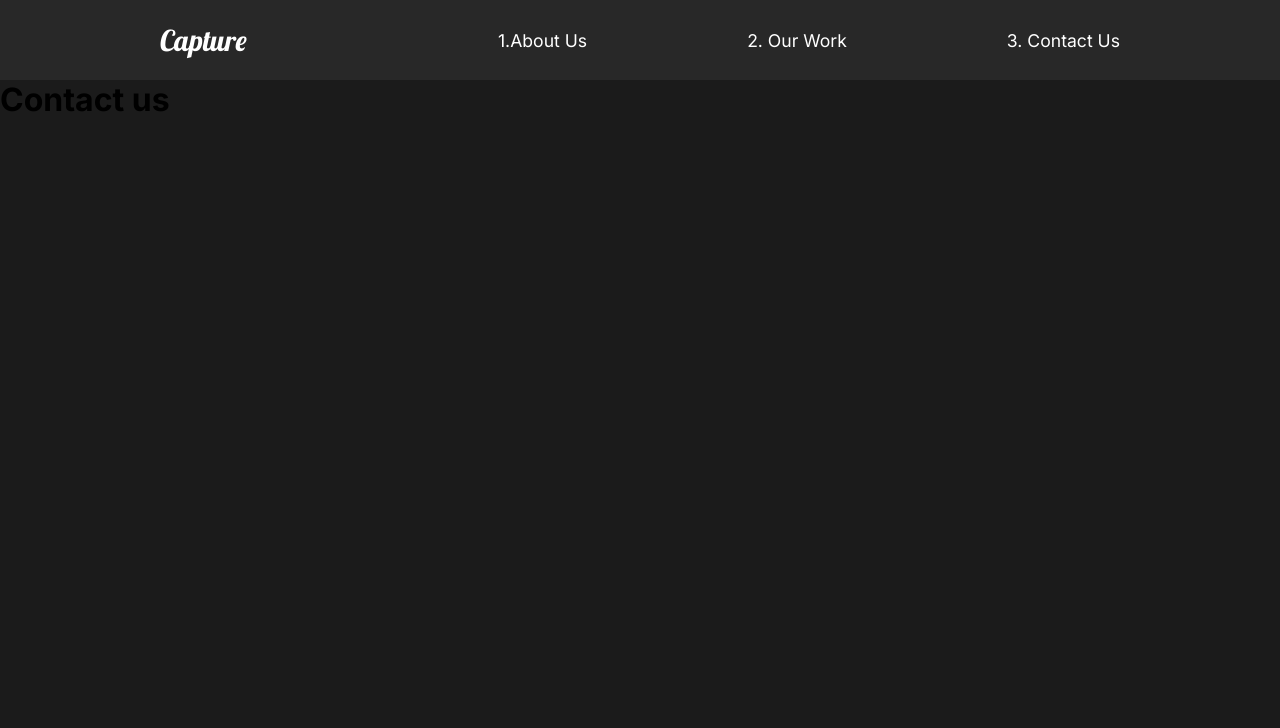
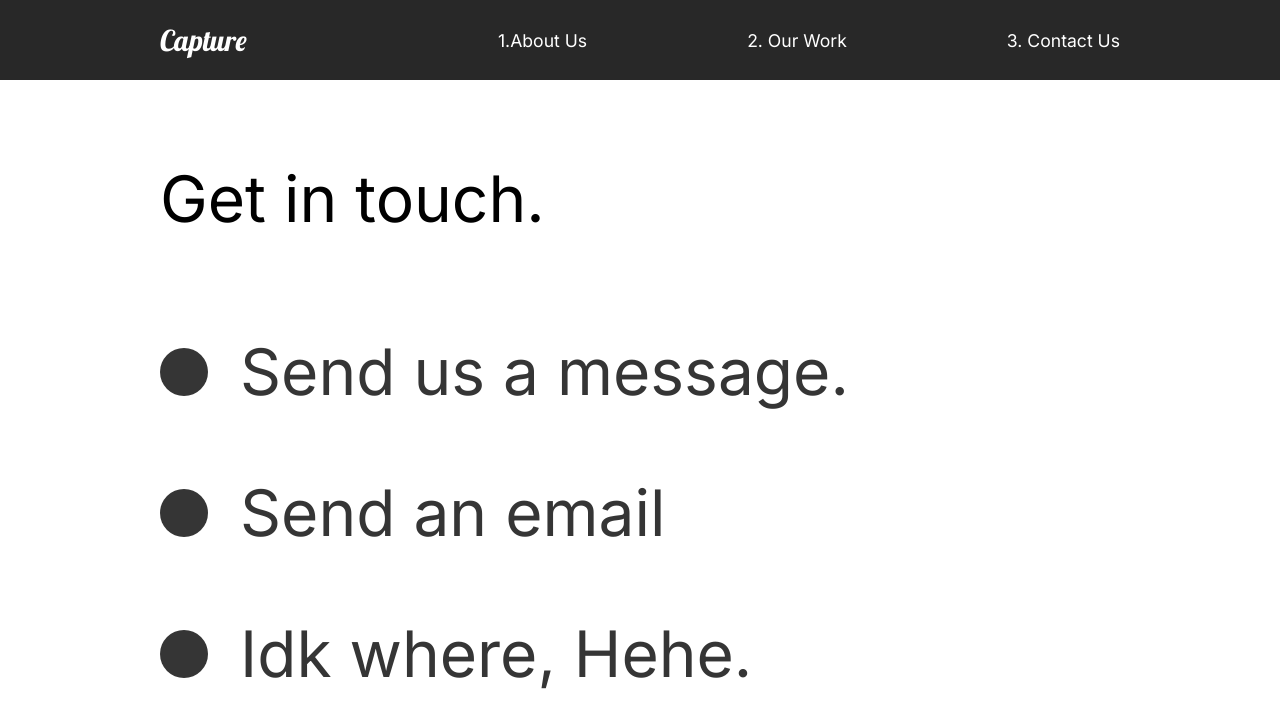
Before and after one commit to anshumanxda/react-practice-portfolio, a React (Create React App) app: page /contact in a window 1280 px wide. Shown: the top 728 px of the page. Built offline with nearby package versions, Linux system fonts and the light colour scheme.

Commit message:
ContactUs: finishing contact us page Added some animation

```diff
--- a/src/pages/ContactUs.js
+++ b/src/pages/ContactUs.js
@@ -1,18 +1,77 @@
 import React from "react";
 //aniamtion
 import { motion } from "framer-motion";
-import { pageAnimation } from "../animation";
+import { pageAnimation, titleAnim } from "../animation";
+import styled from "styled-components";
+import "../comonents/GlobalStyle";
+
 const ContactUs = () => {
   return (
-    <motion.div
+    <ContactStyle
       exit="exit"
       variants={pageAnimation}
       initial="hidden"
       animate="show"
+      style={{ background: "#fff" }}
     >
-      <h1>Contact us</h1>
-    </motion.div>
+      <Title>
+        <Hide>
+          <motion.div variants={titleAnim} style={{ fontSize: "4rem" }}>
+            Get in touch.
+          </motion.div>
+        </Hide>
+      </Title>
+      <div>
+        <Hide>
+          <Social variants={titleAnim}>
+            <Circle />
+            <h2>Send us a message.</h2>
+          </Social>
+        </Hide>
+        <Hide>
+          <Social variants={titleAnim}>
+            <Circle />
+            <h2>Send an email</h2>
+          </Social>
+        </Hide>
+        <Hide>
+          <Social variants={titleAnim}>
+            <Circle />
+            <h2>Idk where, Hehe.</h2>
+          </Social>
+        </Hide>
+      </div>
+    </ContactStyle>
   );
 };
 
+const ContactStyle = styled(motion.div)`
+  padding: 5rem 10rem;
+  color: #353535;
+  min-height: 90vh;
+`;
+
+const Title = styled.div`
+  margin-bottom: 4rem;
+  color: black;
+`;
+
+const Hide = styled.div`
+  overflow: hidden;
+`;
+const Circle = styled.div`
+  border-radius: 50%;
+  width: 3rem;
+  height: 3rem;
+  background-color: #353535;
+`;
+
+const Social = styled(motion.div)`
+  display: flex;
+  align-items: center;
+  h2 {
+    margin: 2rem;
+  }
+`;
+
 export default ContactUs;
```
